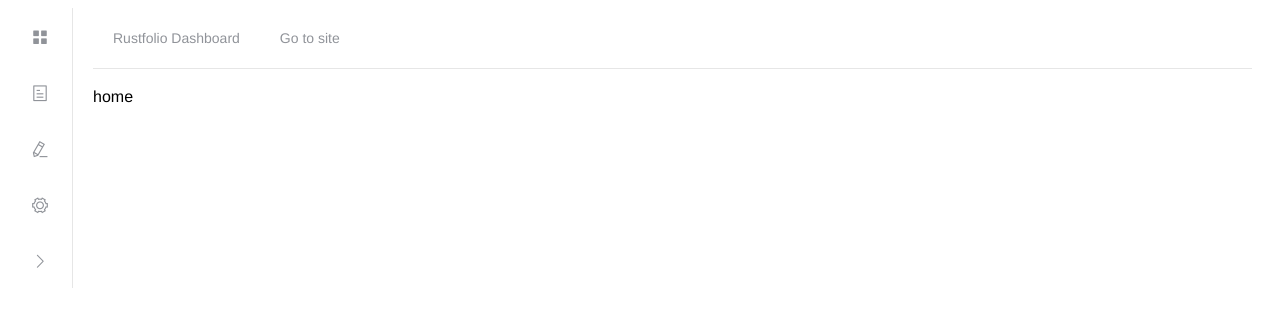
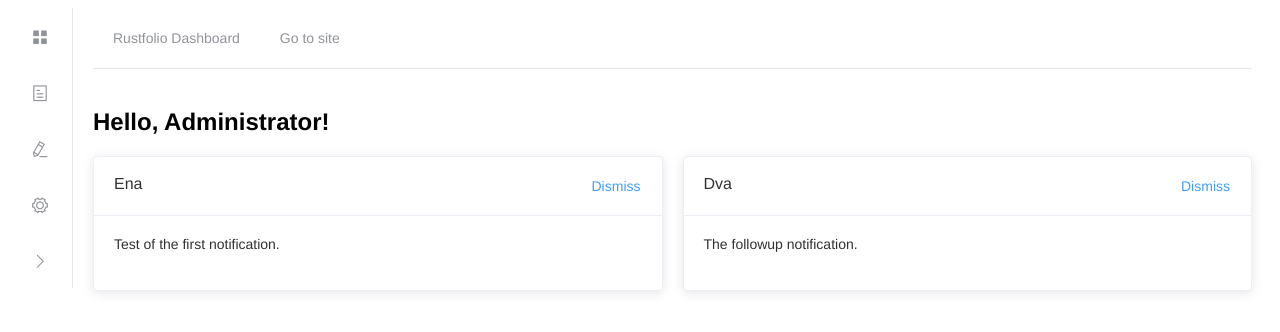
Before and after one commit to jstavanja/rustfolio, a Vue app in the folder portfolio/: page /dashboard in a window 1280 px wide. Shown: the top 332 px of the page. Built offline with nearby package versions, Linux system fonts and the light colour scheme.

Commit message:
Dashboard home component idea

```diff
--- a/portfolio/src/components/Dashboard/DashboardHome.vue
+++ b/portfolio/src/components/Dashboard/DashboardHome.vue
@@ -1,5 +1,66 @@
 <template>
   <div class="dashboard-home">
-    home
+    <el-row>
+      <h2>Hello, Administrator!</h2>
+    </el-row>
+    <el-row :gutter="20">
+      <el-col :span="12" v-for="(notification, index) in notifications" :key="index">
+        <el-card class="box-card">
+          <div slot="header" class="clearfix">
+            <span>{{ notification.title }}</span>
+            <el-button type="text" class="card-dismiss">Dismiss</el-button>
+          </div>
+          <div class="text item">
+            {{ notification.text }}
+          </div>
+        </el-card>
+      </el-col>
+    </el-row>
   </div>
 </template>
+
+<script>
+export default {
+  data () {
+    return {
+      notifications: [
+        {
+          title: 'Ena',
+          text: 'Test of the first notification.'
+        },
+        {
+          title: 'Dva',
+          text: 'The followup notification.'
+        }
+      ]
+    }
+  }
+}
+</script>
+
+<style lang="less" scoped>
+.dashboard-home {
+  .box-card {
+    .card-dismiss {
+      float: right;
+      padding: 3px 0;
+    }
+    .text {
+      font-size: 14px;
+    }
+
+    .item {
+      margin-bottom: 18px;
+    }
+
+    .clearfix:before,
+    .clearfix:after {
+      display: table;
+      content: "";
+    }
+    .clearfix:after {
+      clear: both
+    }
+  }
+}
+</style>
```
